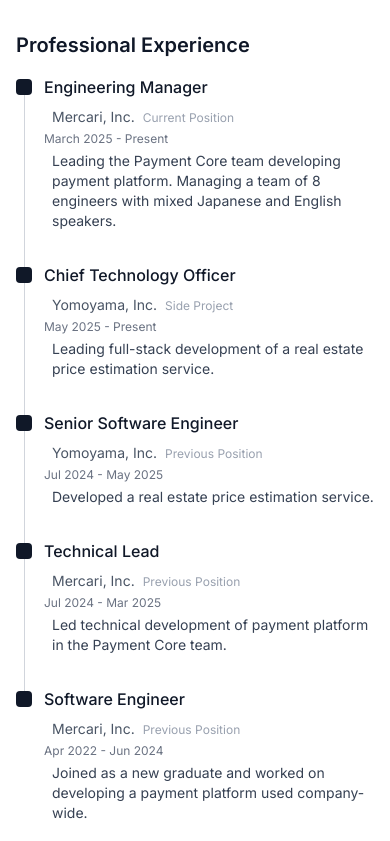
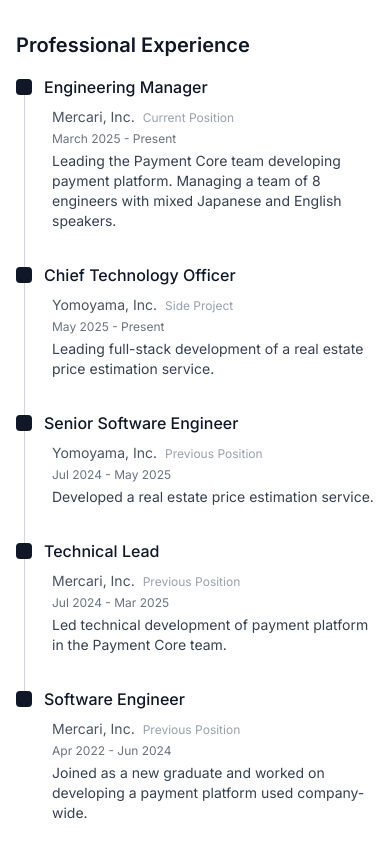
Before and after one commit to 5n7/whoami, a Next.js app: page / in a window 390 px wide. Shown: the part 1060-1901 px from the top of the page. Built offline with nearby package versions, Linux system fonts and the light colour scheme.

Commit message:
fix: adjust padding for period text in TimelineItem component

```diff
--- a/src/components/TimelineItem.tsx
+++ b/src/components/TimelineItem.tsx
@@ -43,7 +43,7 @@ export const TimelineItem: React.FC<TimelineItemProps> = ({
             )}
             <p className="mt-2 pl-2 text-sm text-gray-600">{subtitle}</p>
           </div>
-          <span className="mt-1 text-xs text-gray-500 sm:mt-0">{period}</span>
+          <span className="mt-1 pl-2 text-xs text-gray-500 sm:mt-0">{period}</span>
         </div>
 
         {description && <div className="mt-1 pl-2 text-sm text-gray-700">{description}</div>}
```
